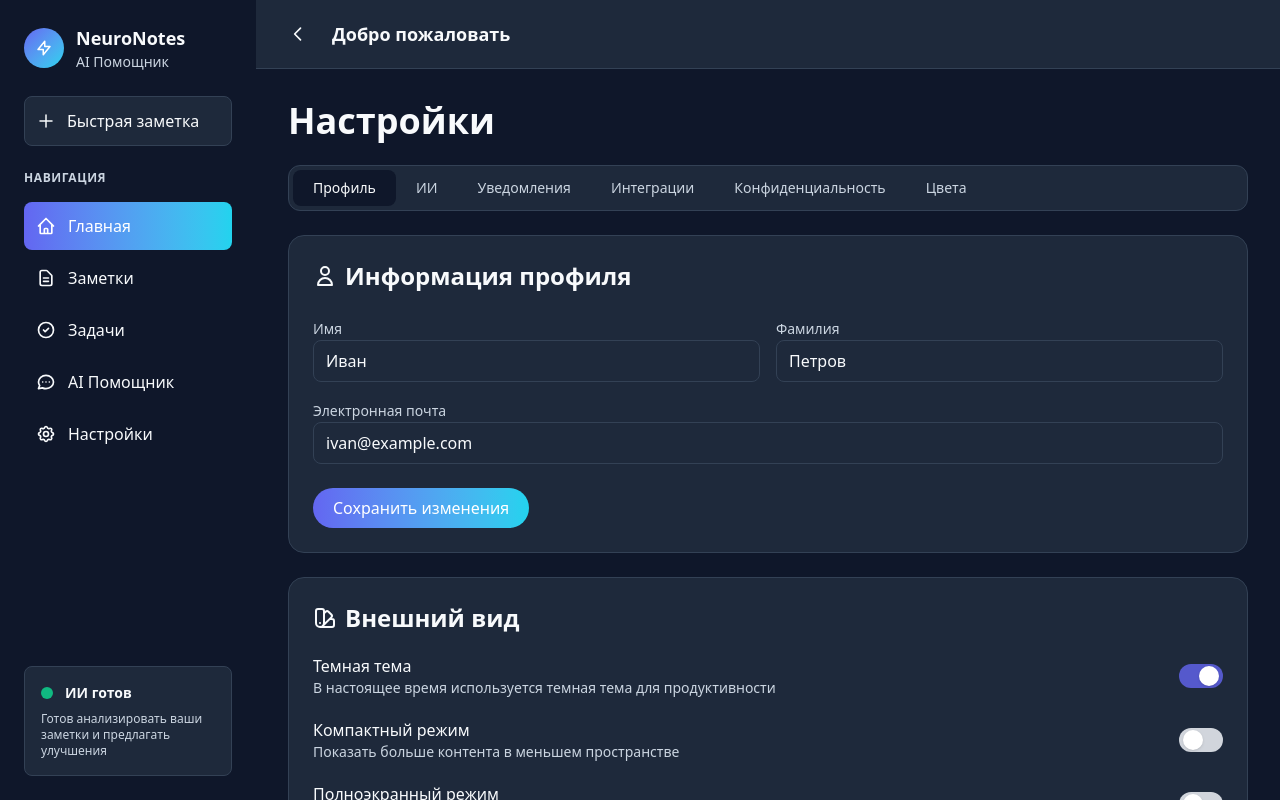
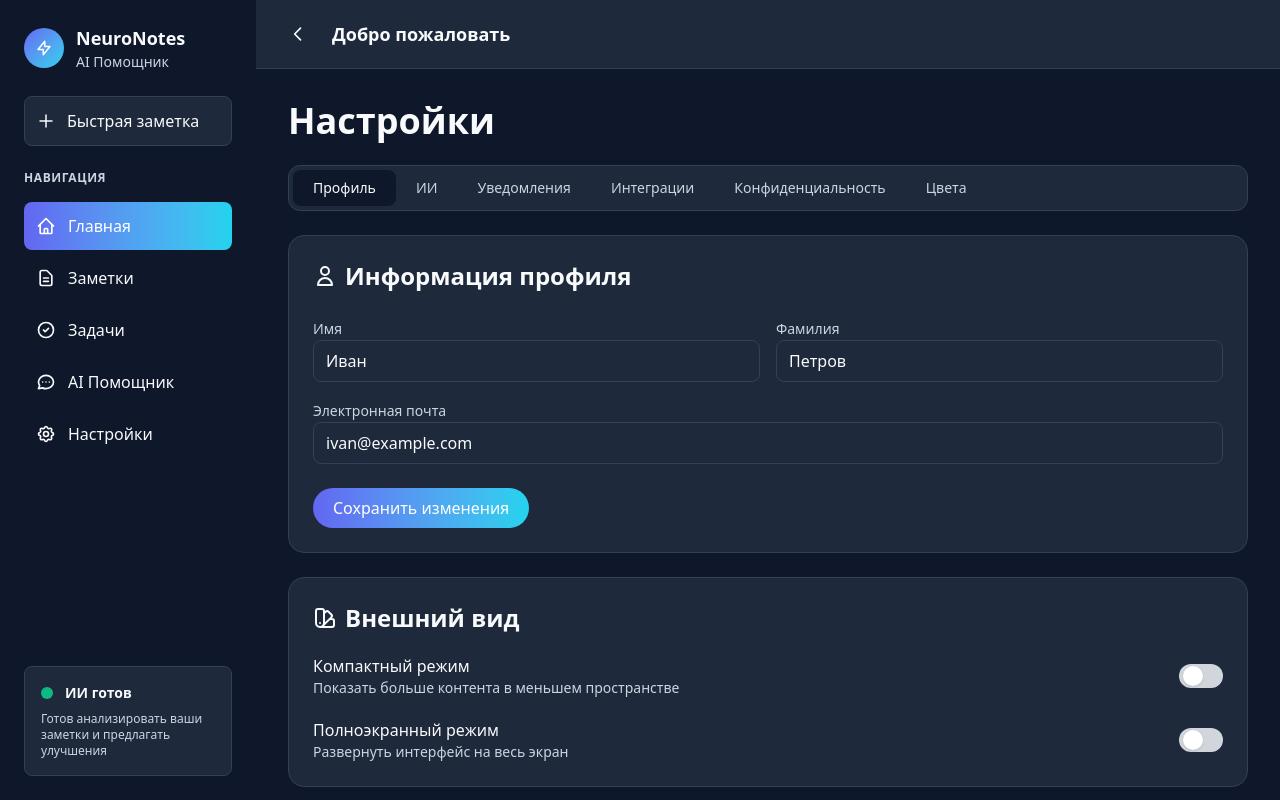
Before and after one commit to foxnaim/NeuroNotes, a Next.js app: page /settings in a window 1280 px wide. Built offline with nearby package versions, Linux system fonts and the light colour scheme.

Commit message:
settings: убрал тумблер 'Темная тема' (темы теперь во вкладке 'Цвета')

```diff
--- a/src/app/settings/SettingsClient.tsx
+++ b/src/app/settings/SettingsClient.tsx
@@ -163,7 +163,6 @@ export default function SettingsClient() {
           {/* Appearance section */}
           <section className="bg-surface border border-border rounded-2xl p-4 sm:p-6 space-y-5">
             <h3 className="text-2xl font-semibold text-text-primary flex items-center gap-2"><HiOutlineColorSwatch /> Внешний вид</h3>
-            <SwitchRow title="Темная тема" desc="В настоящее время используется темная тема для продуктивности" defaultChecked />
             <SwitchRow title="Компактный режим" desc="Показать больше контента в меньшем пространстве" />
             <SwitchRow title="Полноэкранный режим" desc="Развернуть интерфейс на весь экран" checked={isFullscreen} onChange={toggleFullscreen} />
           </section>
```
